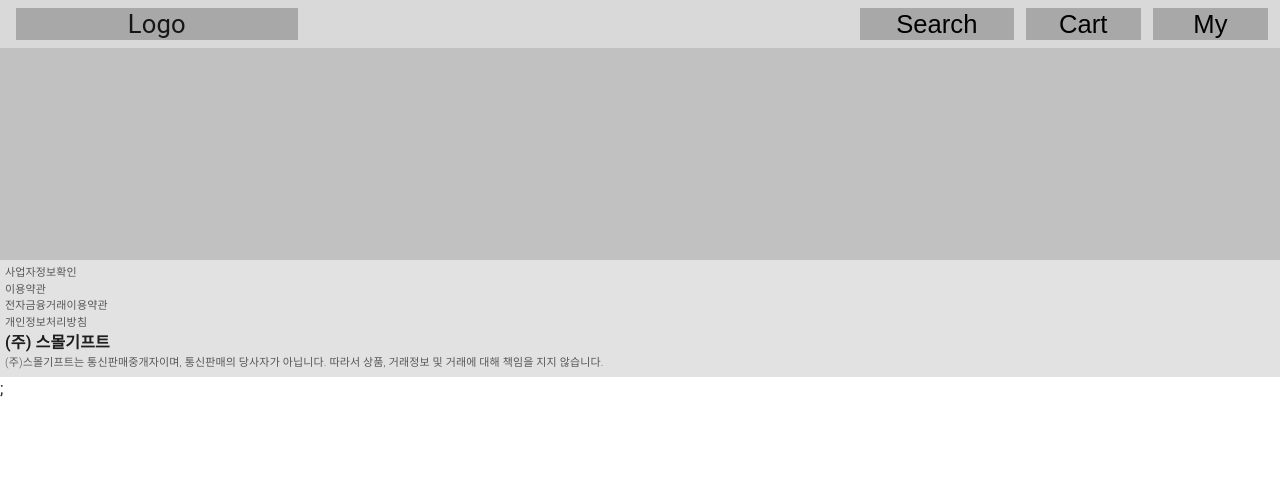
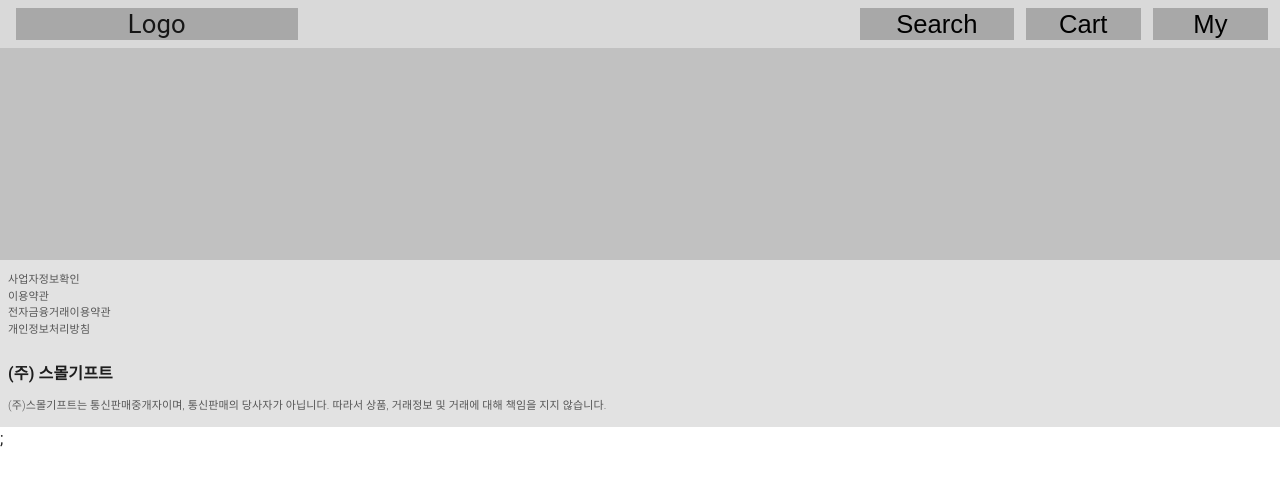
Before and after one commit to dlantjdgkgk/SmallGift, a React (Create React App) app: page / in a window 1280 px wide. Shown: the top 486 px of the page. Built offline with nearby package versions, Linux system fonts and the light colour scheme.

Commit message:
fix : footer 디자인 수정

```diff
--- a/src/components/Footer/style.ts
+++ b/src/components/Footer/style.ts
@@ -6,7 +6,9 @@ export const FooterWrapper = styled.div`
   background-color: #e2e2e2;
   display: flex;
   flex-direction: column;
-  padding: 5px;
+  div {
+    margin: 12px 0 0 8px;
+  }
   .information,
   .smallgiftInformation {
     display: flex;
@@ -14,6 +16,7 @@ export const FooterWrapper = styled.div`
     font-weight: 300;
     font-size: 11px;
     color: #575757;
+    margin-bottom: 12px;
   }
   .smallgift {
     font-size: 16px;
```
